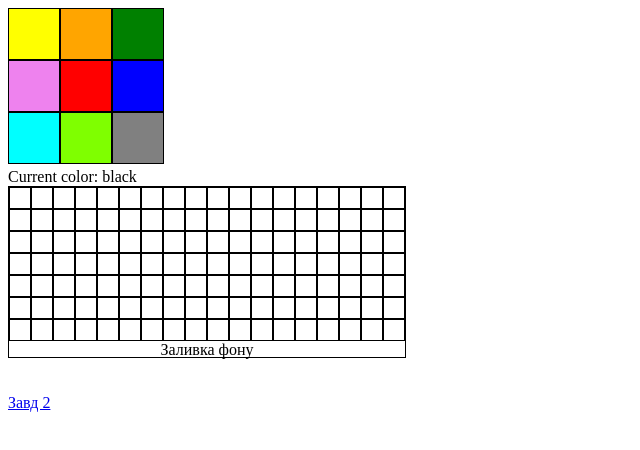
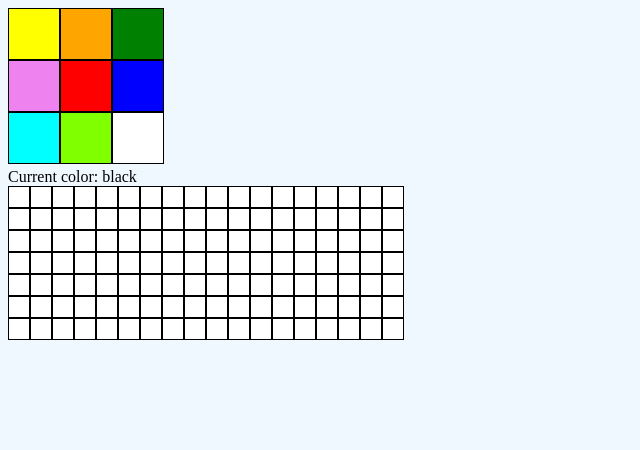
Before and after one commit to Yaroslav-Protsenko/prakt04, a plain HTML site: page Завд 1/index.html in a window 1280 px wide. Shown: the whole page, without its empty margins (0-640 px from the left). Drawn offline with Linux system fonts and the light colour scheme.

Commit message:
bug fixes, optimized code

```diff
--- a/Завд 1/index.html
+++ b/Завд 1/index.html
@@ -21,7 +21,7 @@
         <div id="blue"></div>
         <div id="aqua"></div>
         <div id="chartreuse"></div>
-        <div id="gray"></div>
+        <div id="white"></div>
     </div>
     <div>Current color:
         <span id="currentColor"></span></div>
@@ -153,15 +153,8 @@
         <div></div>
         <div></div>
         <div></div>
-        <p>Заливка фону</p>
     </div>
     <br>
-    <br>
-
-
-    <a href="/Завд 2/index2.html">Завд 2</a>
-
-
 </body>
 
 </html>
--- a/Завд 1/script.js
+++ b/Завд 1/script.js
@@ -1,13 +1,11 @@
 let currentColor = document.querySelector("#currentColor");
 currentColor.textContent = 'black';
-palitra.addEventListener('click',function(event){
-
+palitra.addEventListener('click', function (event) {
     currentColor.innerHTML = event.target.getAttribute('id');
     currentColor.style.background = currentColor.textContent;
     currentColor.style.color = "beige";
 });
-
-polotno.addEventListener('click',function(event){
-
-    event.target.style.background = currentColor.textContent;
+polotno.addEventListener('click', function (event) {
+    if (event.target != polotno)
+        event.target.style.background = currentColor.textContent;
 });
--- a/Завд 1/style.css
+++ b/Завд 1/style.css
@@ -1,3 +1,7 @@
+body {
+    background-color: aliceblue;
+}
+
 #palitra {
     height: 160px;
     max-width: 160px;
@@ -13,77 +17,88 @@
     float: left;
     border: 1px solid black;
 }
-#yellow{
+
+#yellow {
     background-color: yellow;
     height: 50px;
     width: 50px;
     float: left;
     border: 1px solid black;
 }
-#orange{
+
+#orange {
     background-color: orange;
     height: 50px;
     width: 50px;
     float: left;
     border: 1px solid black;
 }
-#green{
+
+#green {
     background-color: green;
     height: 50px;
     width: 50px;
     float: left;
     border: 1px solid black;
 }
-#violet{
+
+#violet {
     background-color: violet;
     height: 50px;
     width: 50px;
     float: left;
     border: 1px solid black;
 }
-#red{
+
+#red {
     background-color: red;
     height: 50px;
     width: 50px;
     float: left;
     border: 1px solid black;
 }
-#blue{
+
+#blue {
     background-color: blue;
     height: 50px;
     width: 50px;
     float: left;
     border: 1px solid black;
 }
-#aqua{
+
+#aqua {
     background-color: aqua;
     height: 50px;
     width: 50px;
     float: left;
     border: 1px solid black;
 }
-#chartreuse{
+
+#chartreuse {
     background-color: chartreuse;
     height: 50px;
     width: 50px;
     float: left;
     border: 1px solid black;
 }
-#gray{
-    background-color: gray;
+
+#white {
+    background-color: white;
     height: 50px;
     width: 50px;
     float: left;
     border: 1px solid black;
 }
-#polotno{
-    border: 1px solid black;
-    height: 170px;
+
+#polotno {
+    height: 154px;
     max-width: 396px;
     margin: 0;
     padding: 0;
+    background-color: white;
 }
-#polotno>div{
+
+#polotno>div {
     border: 1px solid black;
     height: 20px;
     width: 20px;
@@ -92,7 +107,8 @@
     padding: 0;
     color: beige;
 }
-#polotno>p{
+
+#polotno>p {
     margin: 0;
     padding: 0;
     text-align: center;
```
